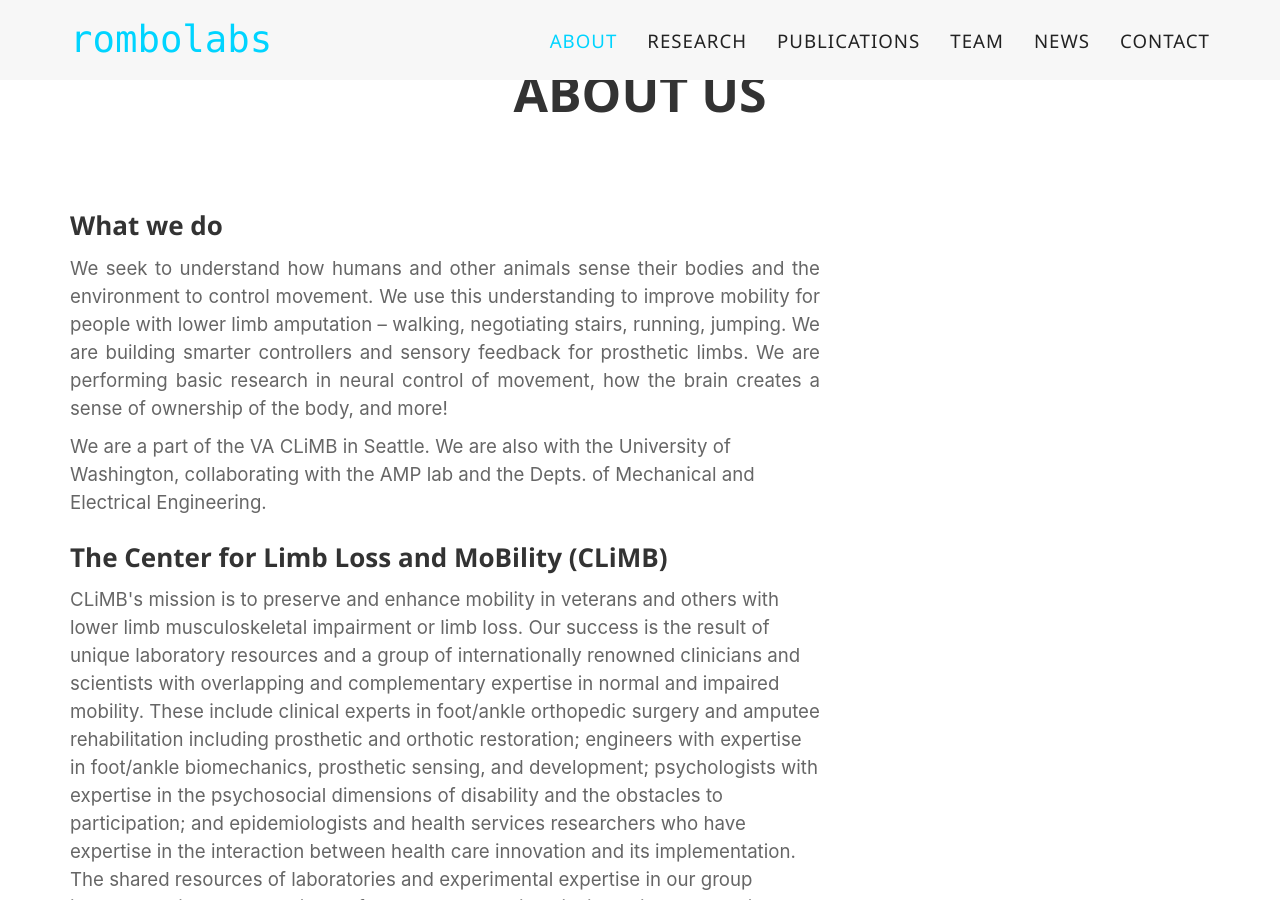
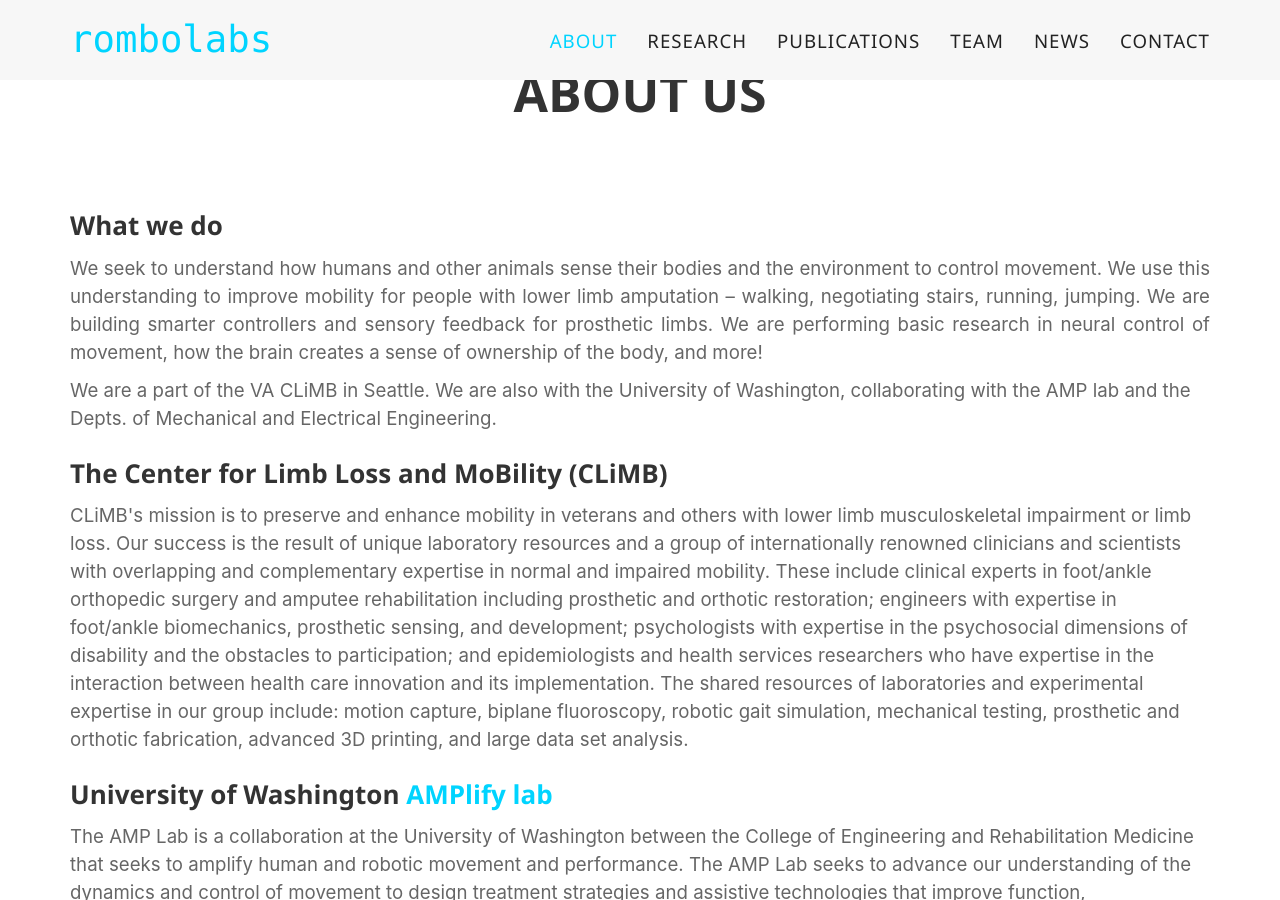
Before and after one commit to RomboLabs/rombolabs.github.io, a Jekyll site: the page built from index.html, in a window 1280 px wide and 900 px high, scrolled down 805 px. Built offline with Jekyll 4.4.1, drawn with Linux system fonts in a browser that asks for light colours; some web fonts are replaced.

Commit message:
stretched column to fill space

```diff
--- a/_includes/about.html
+++ b/_includes/about.html
@@ -7,20 +7,20 @@
                 </div>
             </div>
             <div class="row">
-                <div class="col-md-8">
+                <div class="col-md-12">
                     <h3 class="service-heading">What we do</h3>
                     <p class="text-muted text-justified">We seek to understand how humans and other animals sense their bodies and the environment to control movement. We use this understanding to improve mobility for people with lower limb amputation – walking, negotiating stairs, running, jumping. We are building smarter controllers and sensory feedback for prosthetic limbs. We are performing basic research in neural control of movement, how the brain creates a sense of ownership of the body, and more!</p>
                     <p class="text-muted">We are a part of the VA CLiMB in Seattle. We are also with the University of Washington, collaborating with the AMP lab and the Depts. of Mechanical and Electrical Engineering.</p>
                 </div>
             </div>
             <div class="row">
-                <div class="col-md-8">
+                <div class="col-md-12">
                     <h3 class="service-heading">The Center for Limb Loss and MoBility (CLiMB)</h3>
                     <p class="text-muted">CLiMB's mission is to preserve and enhance mobility in veterans and others with lower limb musculoskeletal impairment or limb loss. Our success is the result of unique laboratory resources and a group of internationally renowned clinicians and scientists with overlapping and complementary expertise in normal and impaired mobility. These include clinical experts in foot/ankle orthopedic surgery and amputee rehabilitation including prosthetic and orthotic restoration; engineers with expertise in foot/ankle biomechanics, prosthetic sensing, and development; psychologists with expertise in the psychosocial dimensions of disability and the obstacles to participation; and epidemiologists and health services researchers who have expertise in the interaction between health care innovation and its implementation. The shared resources of laboratories and experimental expertise in our group include: motion capture, biplane fluoroscopy, robotic gait simulation, mechanical testing, prosthetic and orthotic fabrication, advanced 3D printing, and large data set analysis. </p>
                 </div>
             </div>
             <div class="row">
-                <div class="col-md-8">
+                <div class="col-md-12">
                     <h3 class="service-heading">University of Washington <a href="https://depts.washington.edu/amplify/">AMPlify lab</a></h3>
                     <p class="text-muted">The AMP Lab is a collaboration at the University of Washington between the College of Engineering and Rehabilitation Medicine that seeks to amplify human and robotic movement and performance.  The AMP Lab seeks to advance our understanding of the dynamics and control of movement to design treatment strategies and assistive technologies that improve function, performance, and quality of life for people in health and disease.</p>
                 </div>
```
